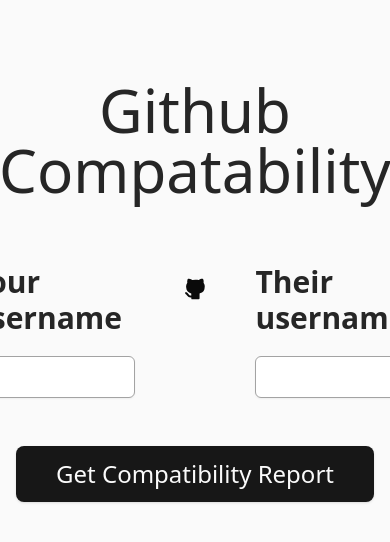
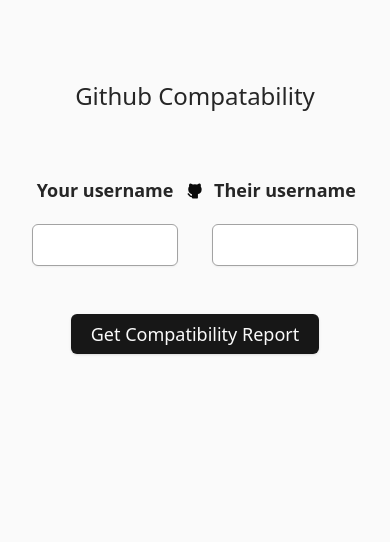
Before and after one commit to shristigupta12/github-compatibility, a Next.js app: page / in a window 390 px wide. Shown: the top 542 px of the page. Built offline with nearby package versions, Linux system fonts and the light colour scheme.

Commit message:
responsive for mobile view

```diff
--- a/app/page.js
+++ b/app/page.js
@@ -35,7 +35,7 @@
   }
 
   return (
-    <div className="flex w-[100vw] py-20 justify-center gap-10 bg-neutral-50 min-h-screen overflow-x-hidden">
+    <div className="flex w-[100vw] py-20 justify-center gap-10 px-8 bg-neutral-50 min-h-screen overflow-x-hidden">
       <div className="flex flex-col gap-16">
 
           {/* <div className="text-4xl font-semibold  w-full text-neutral-800 italic">Find Compatibility between two users</div> */}
@@ -48,7 +48,7 @@
                 Know the potential collaborator from your followers
             </button> */}
 
-            <div className={`flex items-center justify-center gap-5 text-neutral-800 text-6xl w-full text-center font-medium`}  >
+            <div className={`flex items-center justify-center gap-5 text-neutral-800 md:text-6xl text-2xl w-full text-center font-medium`}  >
               Github Compatability
 
             </div>
@@ -92,18 +92,20 @@
             } */}
 
               <div className="flex flex-col gap-12 justify-center items-center w-full">
-                <div className="flex justify-center gap-12 w-full">
+                <div className="flex justify-center md:gap-12 gap-2 w-full">
                   <div className="flex flex-col items-center gap-5">
-                    <div className=" text-neutral-800 text-3xl font-semibold ">Your username</div>
-                    <Input className="bg-white font-semibold py-5 border-neutral-400 text-xl text-center" type="text" value={inputName1} onChange={handleInputNameChange1} />
+                    <div className=" text-neutral-800 md:text-3xl text-lg font-semibold ">Your username</div>
+                    <Input className="bg-white font-semibold py-5 border-neutral-400  md:text-xl text-center" type="text" value={inputName1} onChange={handleInputNameChange1} />
                   </div>
-                  <svg  xmlns="http://www.w3.org/2000/svg"  width="50"  height="50"  viewBox="0 0 24 24"  fill="currentColor"  class="icon icon-tabler icons-tabler-filled icon-tabler-brand-github"><path stroke="none" d="M0 0h24v24H0z" fill="none"/><path d="M5.315 2.1c.791 -.113 1.9 .145 3.333 .966l.272 .161l.16 .1l.397 -.083a13.3 13.3 0 0 1 4.59 -.08l.456 .08l.396 .083l.161 -.1c1.385 -.84 2.487 -1.17 3.322 -1.148l.164 .008l.147 .017l.076 .014l.05 .011l.144 .047a1 1 0 0 1 .53 .514a5.2 5.2 0 0 1 .397 2.91l-.047 .267l-.046 .196l.123 .163c.574 .795 .93 1.728 1.03 2.707l.023 .295l.007 .272c0 3.855 -1.659 5.883 -4.644 6.68l-.245 .061l-.132 .029l.014 .161l.008 .157l.004 .365l-.002 .213l-.003 3.834a1 1 0 0 1 -.883 .993l-.117 .007h-6a1 1 0 0 1 -.993 -.883l-.007 -.117v-.734c-1.818 .26 -3.03 -.424 -4.11 -1.878l-.535 -.766c-.28 -.396 -.455 -.579 -.589 -.644l-.048 -.019a1 1 0 0 1 .564 -1.918c.642 .188 1.074 .568 1.57 1.239l.538 .769c.76 1.079 1.36 1.459 2.609 1.191l.001 -.678l-.018 -.168a5.03 5.03 0 0 1 -.021 -.824l.017 -.185l.019 -.12l-.108 -.024c-2.976 -.71 -4.703 -2.573 -4.875 -6.139l-.01 -.31l-.004 -.292a5.6 5.6 0 0 1 .908 -3.051l.152 -.222l.122 -.163l-.045 -.196a5.2 5.2 0 0 1 .145 -2.642l.1 -.282l.106 -.253a1 1 0 0 1 .529 -.514l.144 -.047l.154 -.03z" /></svg>
+                  <svg  xmlns="http://www.w3.org/2000/svg"  width="50"  height="50"  viewBox="0 0 24 24"  fill="currentColor"  className="icon icon-tabler icons-tabler-filled icon-tabler-brand-github hidden md:block"><path stroke="none" d="M0 0h24v24H0z" fill="none"/><path d="M5.315 2.1c.791 -.113 1.9 .145 3.333 .966l.272 .161l.16 .1l.397 -.083a13.3 13.3 0 0 1 4.59 -.08l.456 .08l.396 .083l.161 -.1c1.385 -.84 2.487 -1.17 3.322 -1.148l.164 .008l.147 .017l.076 .014l.05 .011l.144 .047a1 1 0 0 1 .53 .514a5.2 5.2 0 0 1 .397 2.91l-.047 .267l-.046 .196l.123 .163c.574 .795 .93 1.728 1.03 2.707l.023 .295l.007 .272c0 3.855 -1.659 5.883 -4.644 6.68l-.245 .061l-.132 .029l.014 .161l.008 .157l.004 .365l-.002 .213l-.003 3.834a1 1 0 0 1 -.883 .993l-.117 .007h-6a1 1 0 0 1 -.993 -.883l-.007 -.117v-.734c-1.818 .26 -3.03 -.424 -4.11 -1.878l-.535 -.766c-.28 -.396 -.455 -.579 -.589 -.644l-.048 -.019a1 1 0 0 1 .564 -1.918c.642 .188 1.074 .568 1.57 1.239l.538 .769c.76 1.079 1.36 1.459 2.609 1.191l.001 -.678l-.018 -.168a5.03 5.03 0 0 1 -.021 -.824l.017 -.185l.019 -.12l-.108 -.024c-2.976 -.71 -4.703 -2.573 -4.875 -6.139l-.01 -.31l-.004 -.292a5.6 5.6 0 0 1 .908 -3.051l.152 -.222l.122 -.163l-.045 -.196a5.2 5.2 0 0 1 .145 -2.642l.1 -.282l.106 -.253a1 1 0 0 1 .529 -.514l.144 -.047l.154 -.03z" /></svg>
+                  <svg  xmlns="http://www.w3.org/2000/svg"  width="30"  height="30"  viewBox="0 0 24 24"  fill="currentColor"  className="icon icon-tabler icons-tabler-filled icon-tabler-brand-github md:hidden"><path stroke="none" d="M0 0h24v24H0z" fill="none"/><path d="M5.315 2.1c.791 -.113 1.9 .145 3.333 .966l.272 .161l.16 .1l.397 -.083a13.3 13.3 0 0 1 4.59 -.08l.456 .08l.396 .083l.161 -.1c1.385 -.84 2.487 -1.17 3.322 -1.148l.164 .008l.147 .017l.076 .014l.05 .011l.144 .047a1 1 0 0 1 .53 .514a5.2 5.2 0 0 1 .397 2.91l-.047 .267l-.046 .196l.123 .163c.574 .795 .93 1.728 1.03 2.707l.023 .295l.007 .272c0 3.855 -1.659 5.883 -4.644 6.68l-.245 .061l-.132 .029l.014 .161l.008 .157l.004 .365l-.002 .213l-.003 3.834a1 1 0 0 1 -.883 .993l-.117 .007h-6a1 1 0 0 1 -.993 -.883l-.007 -.117v-.734c-1.818 .26 -3.03 -.424 -4.11 -1.878l-.535 -.766c-.28 -.396 -.455 -.579 -.589 -.644l-.048 -.019a1 1 0 0 1 .564 -1.918c.642 .188 1.074 .568 1.57 1.239l.538 .769c.76 1.079 1.36 1.459 2.609 1.191l.001 -.678l-.018 -.168a5.03 5.03 0 0 1 -.021 -.824l.017 -.185l.019 -.12l-.108 -.024c-2.976 -.71 -4.703 -2.573 -4.875 -6.139l-.01 -.31l-.004 -.292a5.6 5.6 0 0 1 .908 -3.051l.152 -.222l.122 -.163l-.045 -.196a5.2 5.2 0 0 1 .145 -2.642l.1 -.282l.106 -.253a1 1 0 0 1 .529 -.514l.144 -.047l.154 -.03z" /></svg>
                   <div className="flex flex-col items-center gap-5">
-                    <div className=" text-neutral-800 text-3xl font-semibold ">Their username</div>
-                    <Input className="bg-white font-semibold py-5 border-neutral-400 text-xl text-center" type="text" value={inputName2} onChange={handleInputNameChange2}/>
+                    <div className=" text-neutral-800 md:text-3xl text-lg font-semibold ">Their username</div>
+                    <Input className="bg-white font-semibold py-5 border-neutral-400 md:text-xl text-center" type="text" value={inputName2} onChange={handleInputNameChange2}/>
                   </div>
                 </div>
-                <Button size="lg" onClick={handleGetReport}>Get Compatibility Report</Button>
+                <Button size="lg" onClick={handleGetReport} className="hidden md:block">Get Compatibility Report</Button>
+                <Button size="sm" onClick={handleGetReport} className=" md:hidden">Get Compatibility Report</Button>
                 {activeData=="userCompatibility" &&  <UserCompatibilityDisplay user1={username1} user2={username2} />}
               </div>
 
--- a/components/ui/badge.jsx
+++ b/components/ui/badge.jsx
@@ -4,7 +4,7 @@
 import { cn } from "@/lib/utils"
 
 const badgeVariants = cva(
-  "inline-flex items-center rounded-md border px-3 py-1 text-lg font-semibold transition-colors focus:outline-none focus:ring-2 focus:ring-ring focus:ring-offset-2",
+  "inline-flex items-center rounded-md border px-3 py-1 md:text-lg text-sm font-semibold transition-colors focus:outline-none focus:ring-2 focus:ring-ring focus:ring-offset-2",
   {
     variants: {
       variant: {
--- a/components/ui/userReadme.js
+++ b/components/ui/userReadme.js
@@ -40,14 +40,14 @@
           <div className="flex items-center mb-6">
             {/* <Image src={userData.user.avatar_url} alt={userData.user.login} width={100} height={100} className="rounded-full mr-4" /> */}
             <div>
-              <h2 className="text-2xl font-bold">{userData.user.name || userData.user.login}</h2>
+              <h2 className="md:text-2xl text-lg font-bold">{userData.user.name || userData.user.login}</h2>
               <p className="text-gray-600">@{userData.user.login}</p>
             </div>
           </div>
 
           {userData.profileReadme && (
             <div className="mb-6">
-              <h3 className="text-xl font-semibold mb-2">Profile README</h3>
+              <h3 className="md:text-xl font-semibold mb-2">Profile README</h3>
               <div className="bg-neutral-50 p-4 rounded-md">
                 <ReactMarkdown>{userData.profileReadme}</ReactMarkdown>
               </div>
```
Also changed, not shown: components/ui/userCompatibilityDisplay.js (+13 -13 lines).
